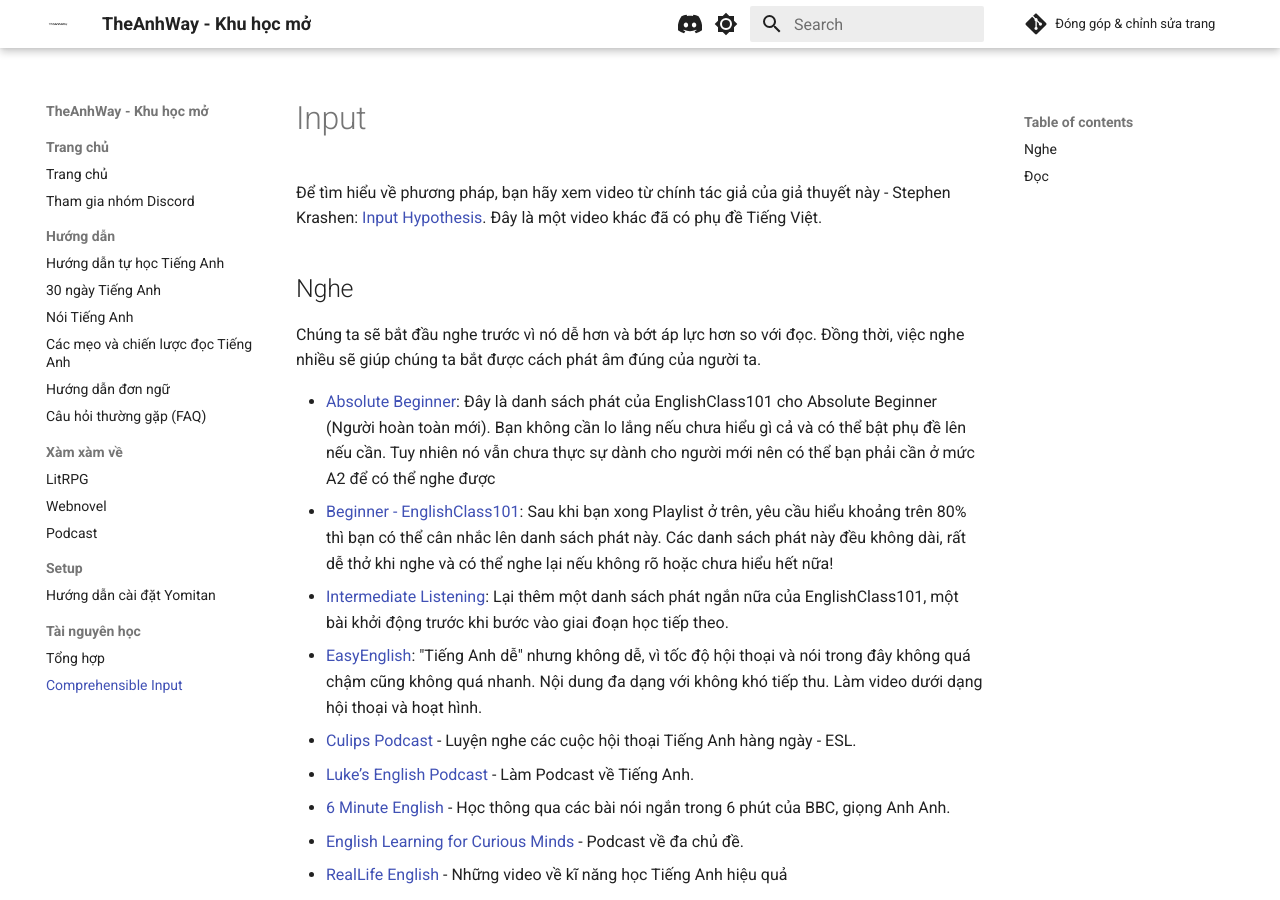
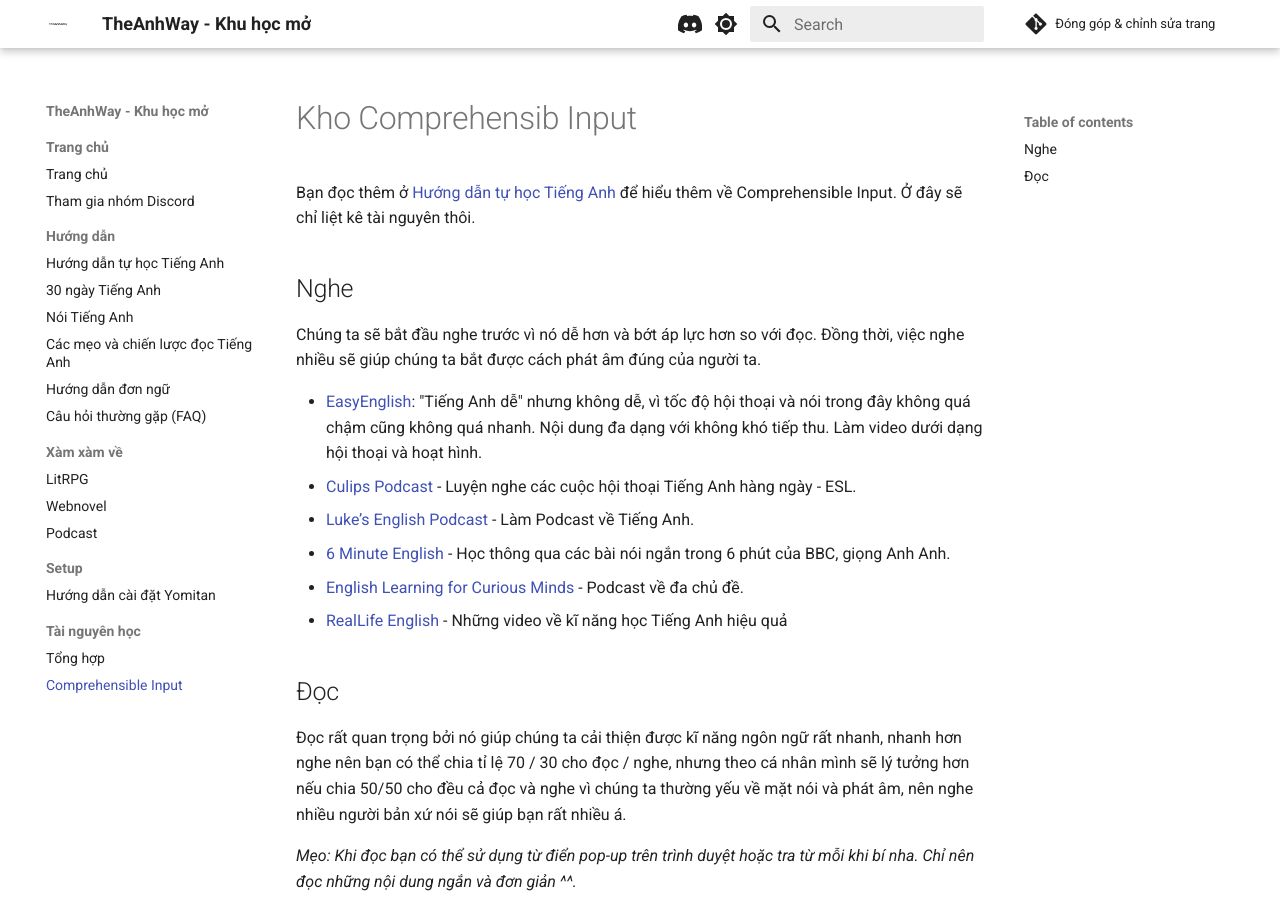
Before and after one commit to daihocmo/tieng-anh, an MkDocs documentation site: the page built from docs/input.md, in a window 1280 px wide and 900 px high. Built offline with MkDocs 1.6.1 and Material for MkDocs 9.7.7, drawn with Linux system fonts in a browser that asks for light colours; comment, search, counter and statistics services are not loaded.

Commit message:
Cập nhật Hướng dẫn tự học

```diff
--- a/docs/input.md
+++ b/docs/input.md
@@ -1,12 +1,11 @@
-# Input
-Để tìm hiểu về phương pháp, bạn hãy xem video từ chính tác giả của giả thuyết này - Stephen Krashen: [Input Hypothesis](https://youtu.be/4Ir4206DfvQ). Đây là một video khác đã có phụ đề Tiếng Việt.
+# Kho Comprehensib Input
+
+Bạn đọc thêm ở [Hướng dẫn tự học Tiếng Anh](guide.md) để hiểu thêm về Comprehensible Input. Ở đây sẽ chỉ liệt kê tài nguyên thôi.
 
 ## Nghe
+
 Chúng ta sẽ bắt đầu nghe trước vì nó dễ hơn và bớt áp lực hơn so với đọc. Đồng thời, việc nghe nhiều sẽ giúp chúng ta bắt được cách phát âm đúng của người ta.
 
-- [Absolute Beginner](https://youtube.com/playlist?list=PL5bLw9Uguvv11fx6bS68yK5OeXAqLU3mW): Đây là danh sách phát của EnglishClass101 cho Absolute Beginner (Người hoàn toàn mới). Bạn không cần lo lắng nếu chưa hiểu gì cả và có thể bật phụ đề lên nếu cần. Tuy nhiên nó vẫn chưa thực sự dành cho người mới nên có thể bạn phải cần ở mức A2 để có thể nghe được
-- [Beginner - EnglishClass101](https://youtube.com/playlist?list=PL5bLw9Uguvv3Mjnzd0YGmu-lGRWRWv-cU): Sau khi bạn xong Playlist ở trên, yêu cầu hiểu khoảng trên 80% thì bạn có thể cân nhắc lên danh sách phát này. Các danh sách phát này đều không dài, rất dễ thở khi nghe và có thể nghe lại nếu không rõ hoặc chưa hiểu hết nữa!
-- [Intermediate Listening](https://www.youtube.com/playlist?list=PL5bLw9Uguvv1VRVl3gHBt-FcM__k3UY9L): Lại thêm một danh sách phát ngắn nữa của EnglishClass101, một bài khởi động trước khi bước vào giai đoạn học tiếp theo.
 - [EasyEnglish](https://www.youtube.com/channel/UCTRHegh7UqWuKRymXoqzbzA): "Tiếng Anh dễ" nhưng không dễ, vì tốc độ hội thoại và nói trong đây không quá chậm cũng không quá nhanh. Nội dung đa dạng với không khó tiếp thu. Làm video dưới dạng hội thoại và hoạt hình.
 - [Culips Podcast](http://esl.culips.com/) - Luyện nghe các cuộc hội thoại Tiếng Anh hàng ngày - ESL.
 - [Luke’s English Podcast](http://teacherluke.co.uk/) - Làm Podcast về Tiếng Anh.
```
Also changed, not shown: docs/guide.md (+31 -15 lines), docs/index.md (+4 -1 lines), docs/resources.md (+1 -1 lines), docs/img/book_tsubuse_man.png (added), docs/img/english_speaking.png (added), docs/img/internet_school_e-learning_foreign_woman.png (added), docs/img/study_english_ondoku.png (added), docs/img/tv_haishin_owarai_woman.png (added).
